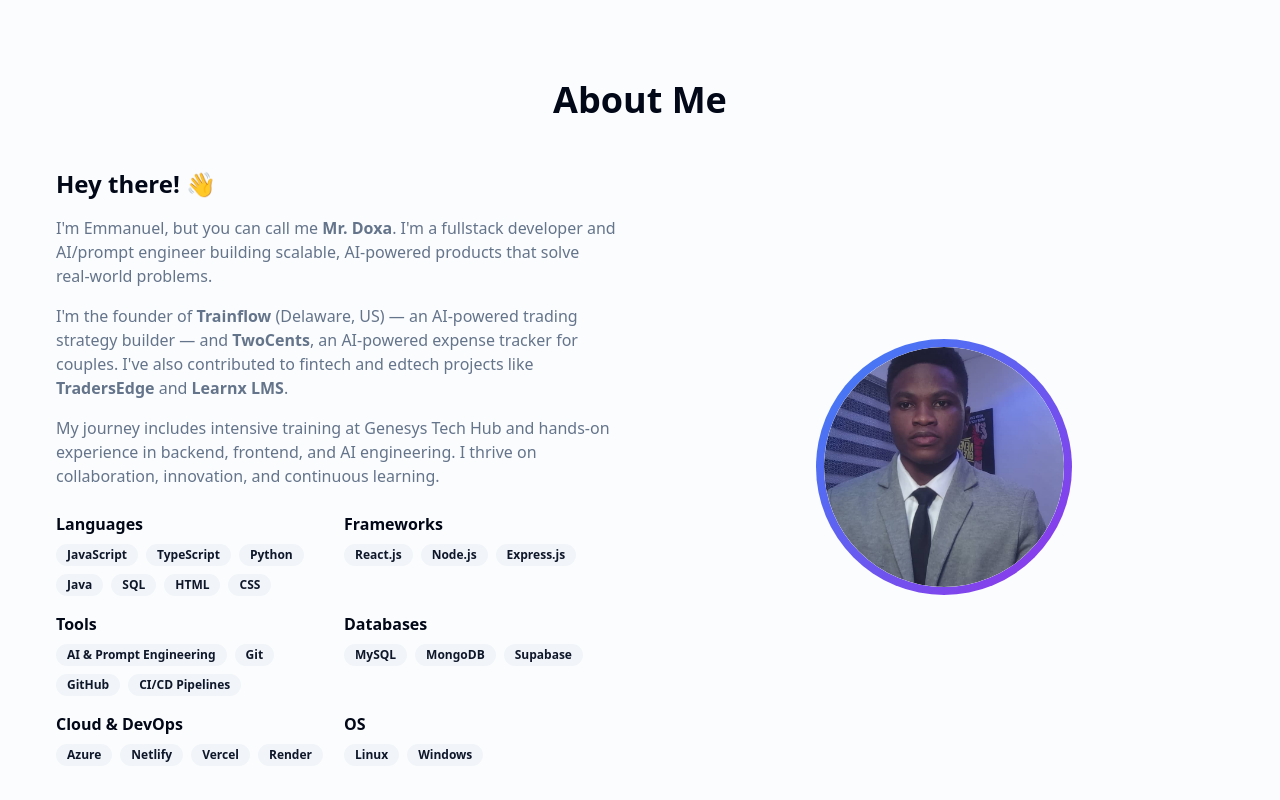
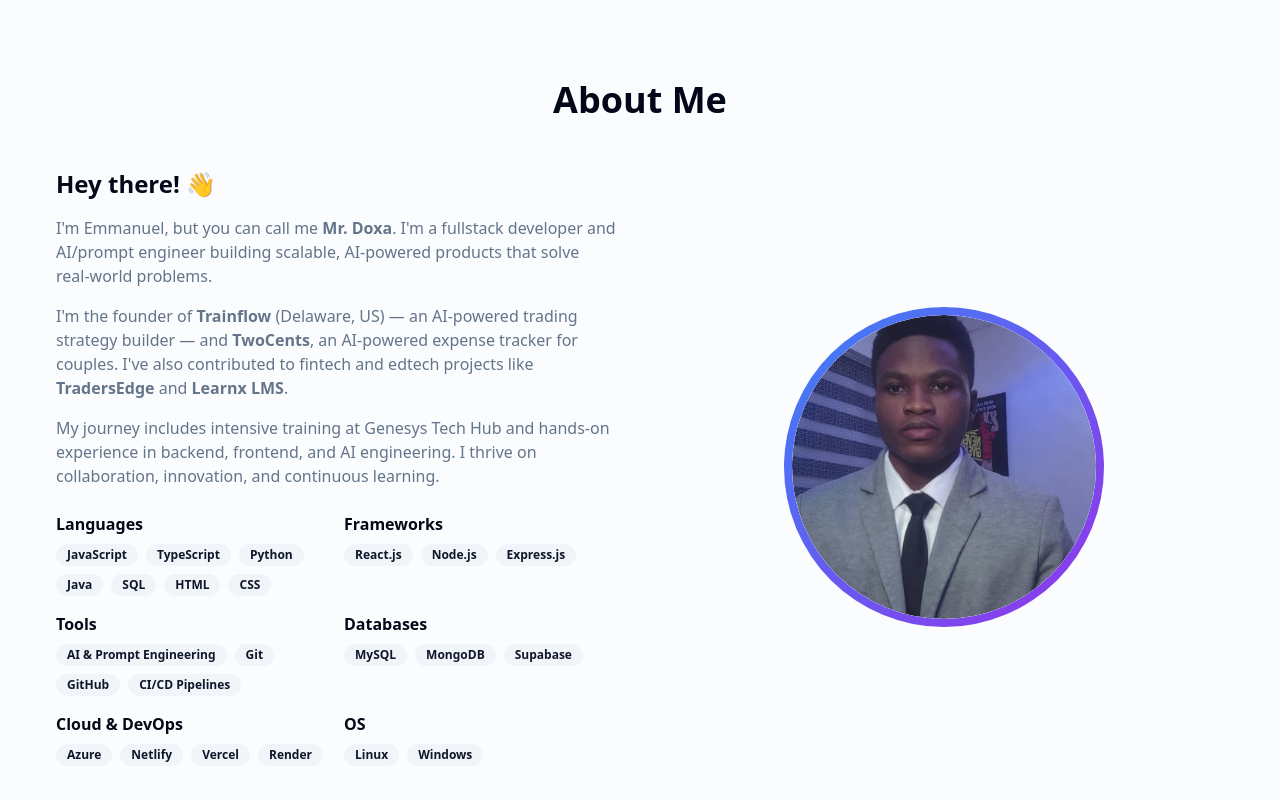
Before and after one commit to Nuelchi/mr-doxa-portfolio-hub, a React (Vite) app: page / in a window 1280 px wide. Shown: the part 556-1356 px from the top of the page. Built offline with nearby package versions, Linux system fonts and the light colour scheme.

Commit message:
Changes
Co-authored-by: Nuelchi <164604801+Nuelchi@users.noreply.github.com>

```diff
--- a/src/pages/Index.tsx
+++ b/src/pages/Index.tsx
@@ -110,8 +110,8 @@ const Index = () => {
               </div>
             </div>
             <div className="flex justify-center">
-              <div className="w-64 h-64 bg-gradient-to-br from-blue-500 to-purple-600 rounded-full flex items-center justify-center">
-                <div className="w-60 h-60 bg-background rounded-full flex items-center justify-center overflow-hidden">
+              <div className="w-80 h-80 bg-gradient-to-br from-blue-500 to-purple-600 rounded-full flex items-center justify-center p-2">
+                <div className="w-full h-full bg-background rounded-full flex items-center justify-center overflow-hidden">
                   <img
                     src={profileImg}
                     alt="Nwafor Emmanuel profile"
```
